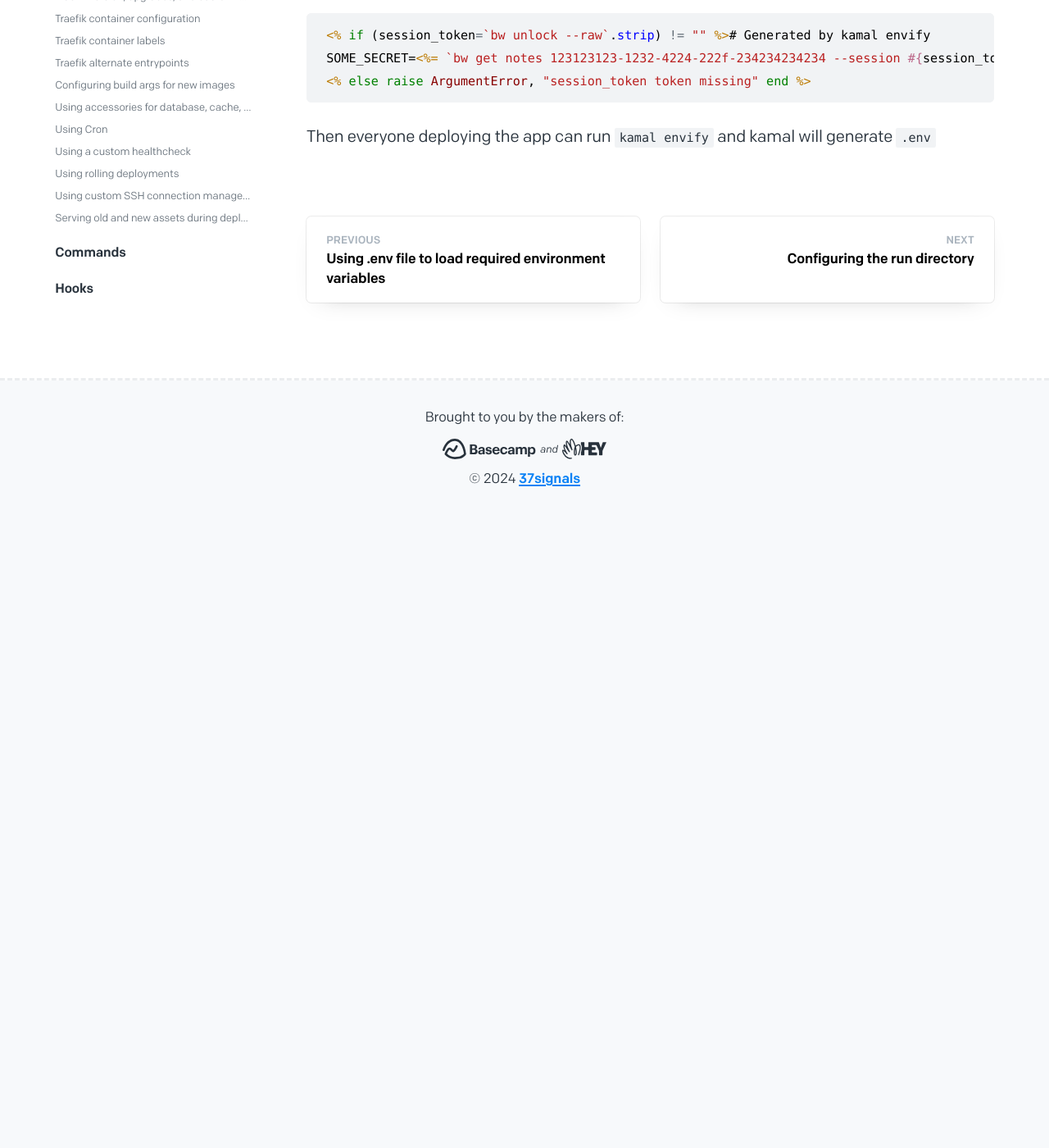
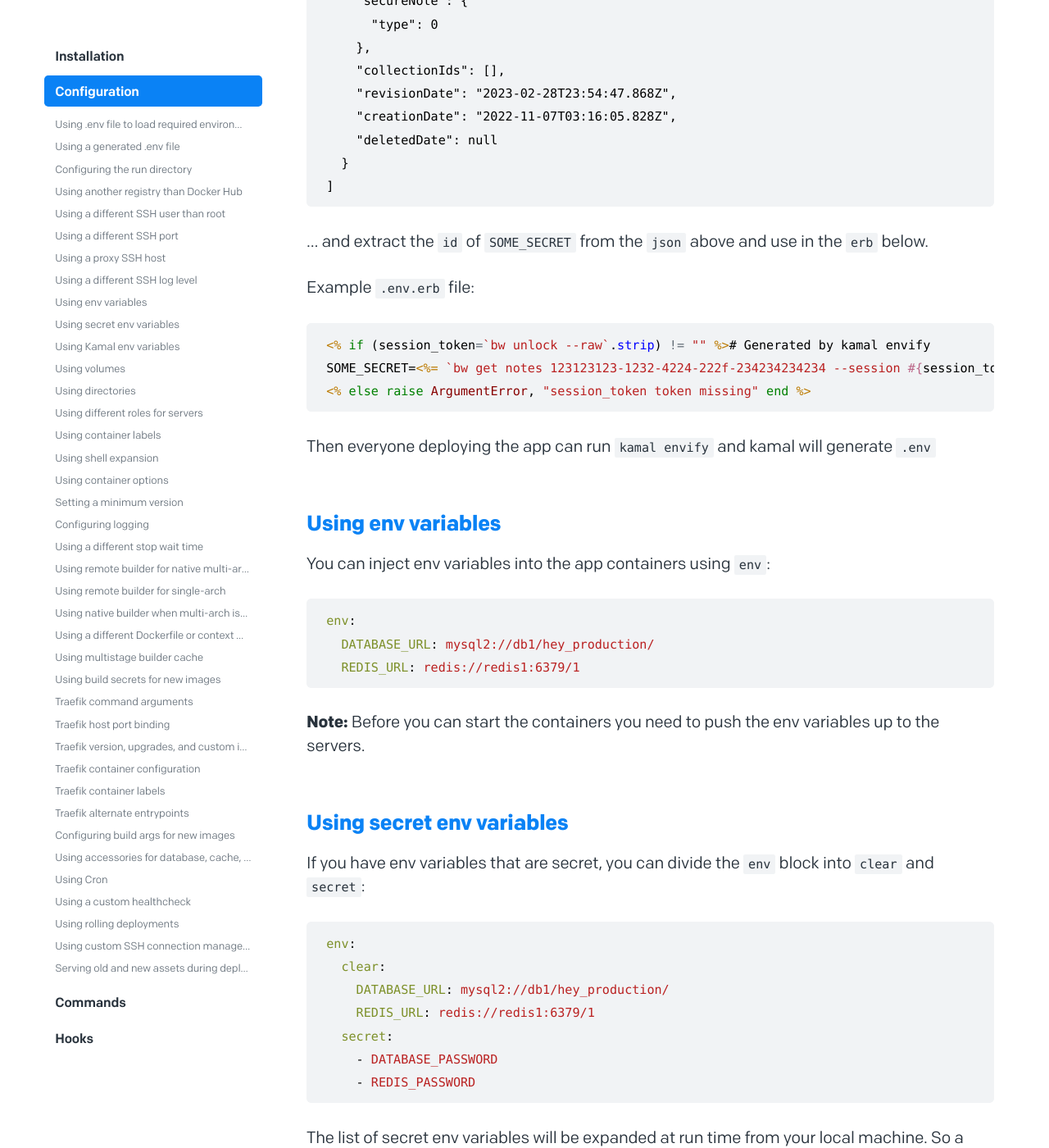
Before and after one commit to basecamp/kamal-site, a Jekyll site: the page built from docs/configuration/environment-variables.md, in a window 1280 px wide and 1400 px high, scrolled down 1985 px. Shown: the whole window at 82% size. Built offline with Jekyll 4.4.1, drawn with Linux system fonts in a browser that asks for light colours; before the commit the page ends 2615 px from its top, so only the background shows below that; some of the changed text lies outside the part shown.

Commit message:
Consolidate Environment Variables docs

````diff
--- a/docs/configuration/using-a-generated-env-file.md
+++ b/docs/configuration/environment-variables.md
@@ -1,10 +1,21 @@
 ---
-title: Using a generated .env file
+title: Environment Variables
 ---
 
-# Using a generated .env file
+# Environment Variables
 
-## [1Password as a secret store](#1password-as-a-secret-store)
+## [Using .env file to load required environment variables](#using-env-file-to-load-required-environment-variables)
+
+Kamal uses [dotenv](https://github.com/bkeepers/dotenv) to automatically load environment variables set in the `.env` file present in the application root. This file can be used to set variables like `KAMAL_REGISTRY_PASSWORD` or database passwords. But for this reason you must ensure that .env files are not checked into Git or included in your Dockerfile! The format is just key-value like:
+
+```bash
+KAMAL_REGISTRY_PASSWORD=pw
+DB_PASSWORD=secret123
+```
+
+## [Using a generated .env file](#using-a-generated-env-file)
+
+### [1Password as a secret store](#1password-as-a-secret-store)
 
 If you're using a centralized secret store, like 1Password, you can create `.env.erb` as a template which looks up the secrets. Example of a .env.erb file:
 
@@ -23,7 +34,7 @@ If you need separate env variables for different destinations, you can set them
 
 **Note:** If you utilize biometrics with 1Password you can remove the `session_token` related parts in the example and just call `op read op://Vault/Docker Hub/password -n`.
 
-## [Bitwarden as a secret store](#bitwarden-as-a-secret-store)
+### [Bitwarden as a secret store](#bitwarden-as-a-secret-store)
 
 If you are using open source secret store like bitwarden, you can create `.env.erb` as a template which looks up the secrets.
 
@@ -66,3 +77,41 @@ SOME_SECRET=<%= `bw get notes 123123123-1232-4224-222f-234234234234 --session #{
 ```
 
 Then everyone deploying the app can run `kamal envify` and kamal will generate `.env`
+
+## [Using env variables](#using-env-variables)
+
+You can inject env variables into the app containers using `env`:
+
+```yaml
+env:
+  DATABASE_URL: mysql2://db1/hey_production/
+  REDIS_URL: redis://redis1:6379/1
+```
+
+**Note:** Before you can start the containers you need to push the env variables up to the servers.
+
+## [Using secret env variables](#using-secret-env-variables)
+
+If you have env variables that are secret, you can divide the `env` block into `clear` and `secret`:
+
+```yaml
+env:
+  clear:
+    DATABASE_URL: mysql2://db1/hey_production/
+    REDIS_URL: redis://redis1:6379/1
+  secret:
+    - DATABASE_PASSWORD
+    - REDIS_PASSWORD
+```
+
+The list of secret env variables will be expanded at run time from your local machine. So a reference to a secret `DATABASE_PASSWORD` will look for `ENV["DATABASE_PASSWORD"]` on the machine running Kamal. Just like with build secrets.
+
+If the referenced secret ENVs are missing, the configuration will be halted with a `KeyError` exception.
+
+**Note:** Marking an ENV as secret currently only redacts its value in the output for Kamal. The ENV is still injected in the clear into the container at runtime.
+
+## [Using Kamal env variables](#using-kamal-env-variables)
+
+The following env variables are set when your container runs:
+
+`KAMAL_CONTAINER_NAME`: this contains the current container name and version
````
Also changed, not shown: docs/configuration/using-env-file-to-load-required-environment-variables.md (deleted, +0 -12 lines), docs/configuration/using-env-variables.md (deleted, +0 -15 lines), docs/configuration/using-kamal-env-variables.md (deleted, +0 -9 lines), docs/configuration/using-secret-env-variables.md (deleted, +0 -23 lines).
